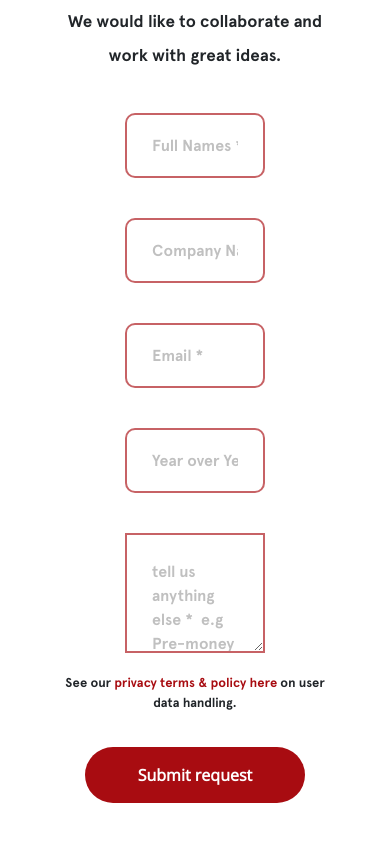
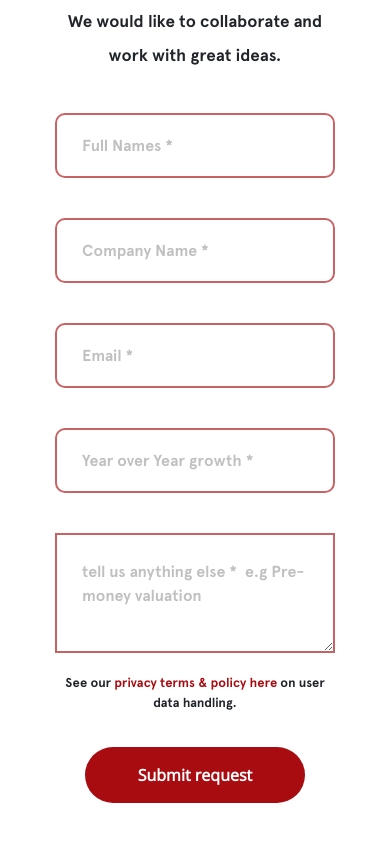
Before and after one commit to skybrandevs/salamisequity, a plain HTML site: page work.html in a window 390 px wide. Shown: the part 1067-1908 px from the top of the page. Drawn offline with nearby package versions, Linux system fonts and the light colour scheme.

Commit message:
corrected form responsiveness

```diff
--- a/style.css
+++ b/style.css
@@ -807,6 +807,36 @@ margin-top: 150px !important;
         }
 
 
+        .field-3{
+
+          display:block;
+          margin-left: auto;
+          margin-right: auto;
+          width: 100% !important;
+          margin-top: 40px;
+          height:65px;
+          border-radius: 10px;
+          border: 2px solid  rgba(168, 12, 17, 0.644);
+          outline: none !important;
+
+        }
+
+
+        .field-4{
+
+
+          display:block;
+          margin-left: auto;
+          margin-right: auto;
+          width: 100% !important;
+          margin-top: 40px;
+          height:120px;
+        border: 2px solid  rgba(168, 12, 17, 0.644);
+          outline: none !important;
+
+        }
+
+
 
 
 
```
